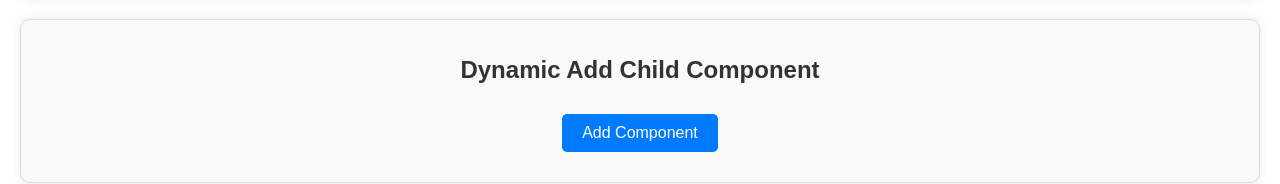
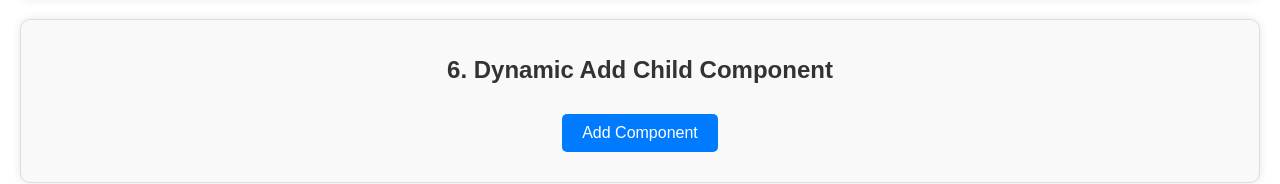
Before and after one commit to deepkyadv/REACT_TASK_01, a React (Create React App) app: page / in a window 1280 px wide. Shown: the part 1339-1523 px from the top of the page. Built offline with nearby package versions, Linux system fonts and the light colour scheme.

Commit message:
Update DynamicComponent.jsx

```diff
--- a/src/components/DynamicComponent.jsx
+++ b/src/components/DynamicComponent.jsx
@@ -14,7 +14,7 @@ function DynamicComponent() {
 
   return (
     <div className='dynamic-component-container'>
-      <h1>Dynamic Add Child Component</h1>
+      <h1>6. Dynamic Add Child Component</h1>
       <button onClick={addComponent}>Add Component</button>
       <div>
         {components.map((component, index) => (
```
